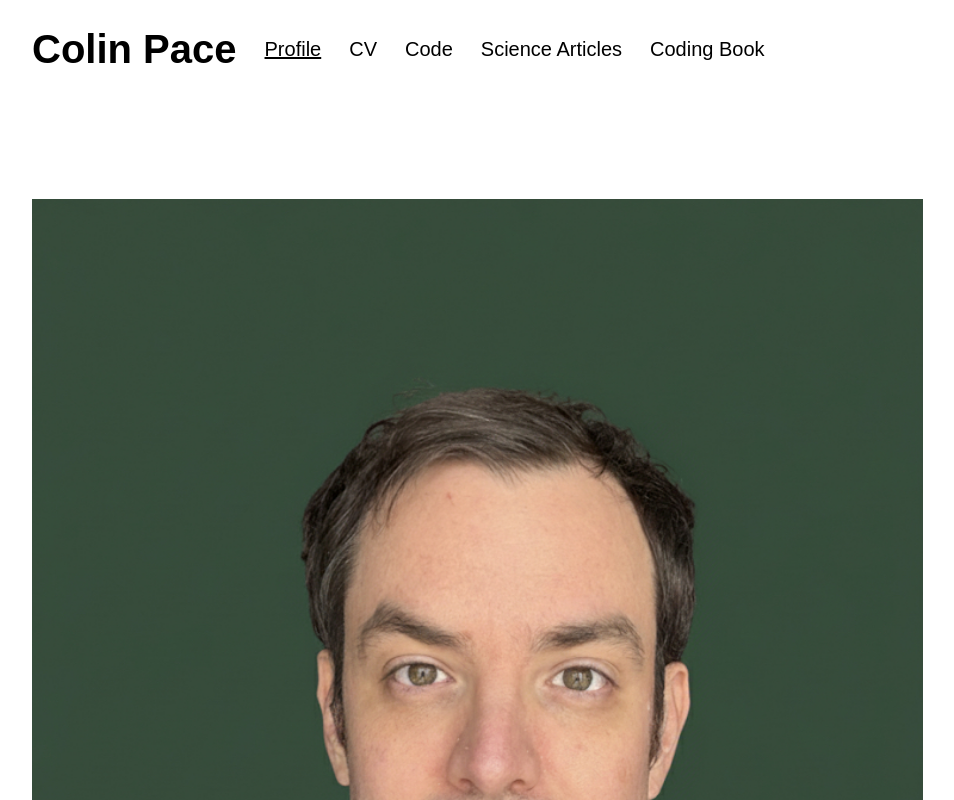
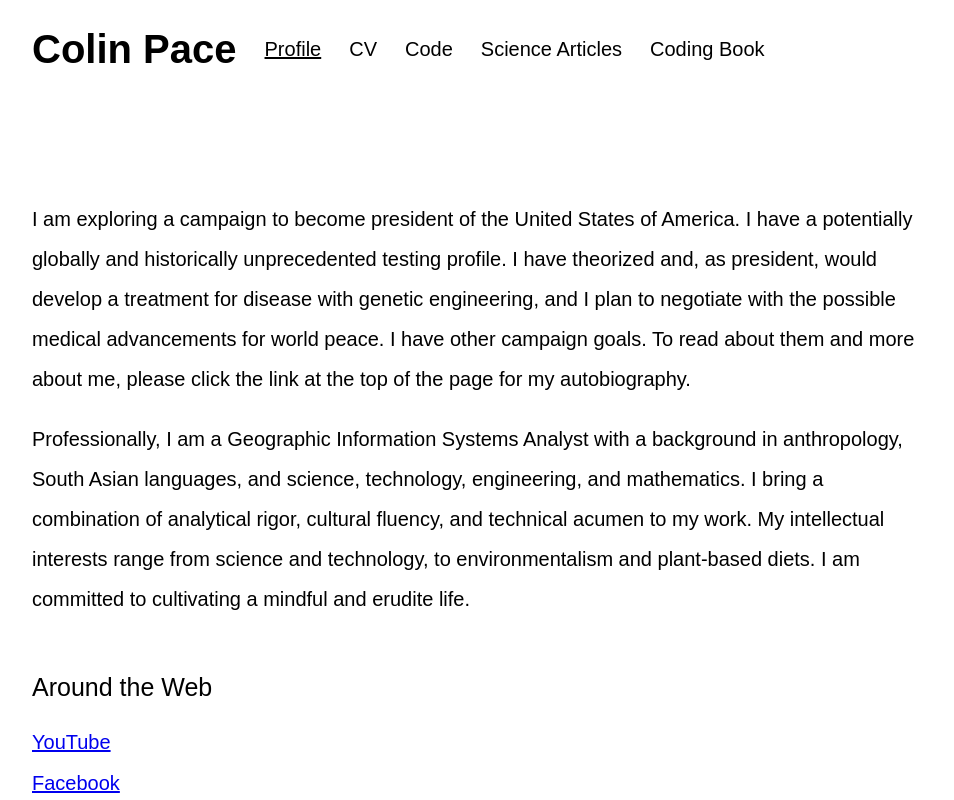
Before and after one commit to Colin-Pace/Portfolio, a React (Create React App) app: page / in a window 1280 px wide. Shown: the top 800 px of the page, without its empty margins (158-1112 px from the left). Built offline with nearby package versions, Linux system fonts and the light colour scheme.

Commit message:
removed photo

```diff
--- a/src/Profile.js
+++ b/src/Profile.js
@@ -4,10 +4,7 @@ import './Profile.css';
 function Profile() {
   return (
     <div>
-      <img
-        id = 'portrait'
-        src = {require('./SelfPortrait.jpg')}
-      />
+
       <p id = 'firstParagraph'>I am exploring a campaign to become president of the United States of America. I have a potentially globally and historically unprecedented testing profile. I have theorized and, as president, would develop a treatment for disease with genetic engineering, and I plan to negotiate with the possible medical advancements for world peace. I have other campaign goals. To read about them and more about me, please click the link at the top of the page for my autobiography.</p>
       <p id = 'lastText'>Professionally, I am a Geographic Information Systems Analyst with a background in anthropology, South Asian languages, and science, technology, engineering, and mathematics. I bring a combination of analytical rigor, cultural fluency, and technical acumen to my work. My intellectual interests range from science and technology, to environmentalism and plant-based diets. I am committed to cultivating a mindful and erudite life.</p>
     </div>
```
Also changed, not shown: src/selfPortrait.jpg (deleted).
